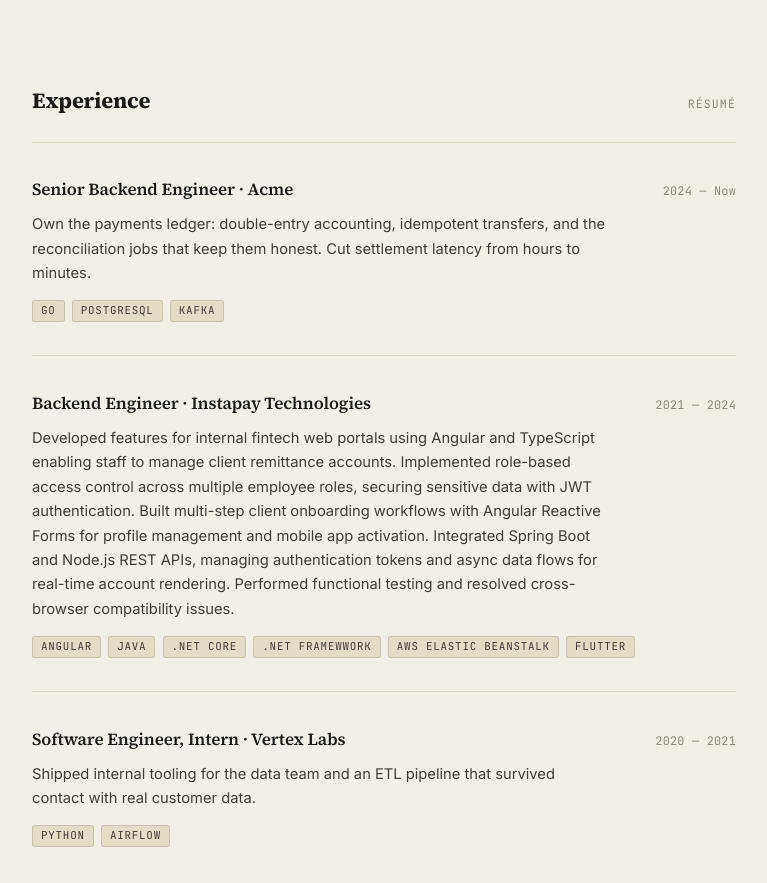
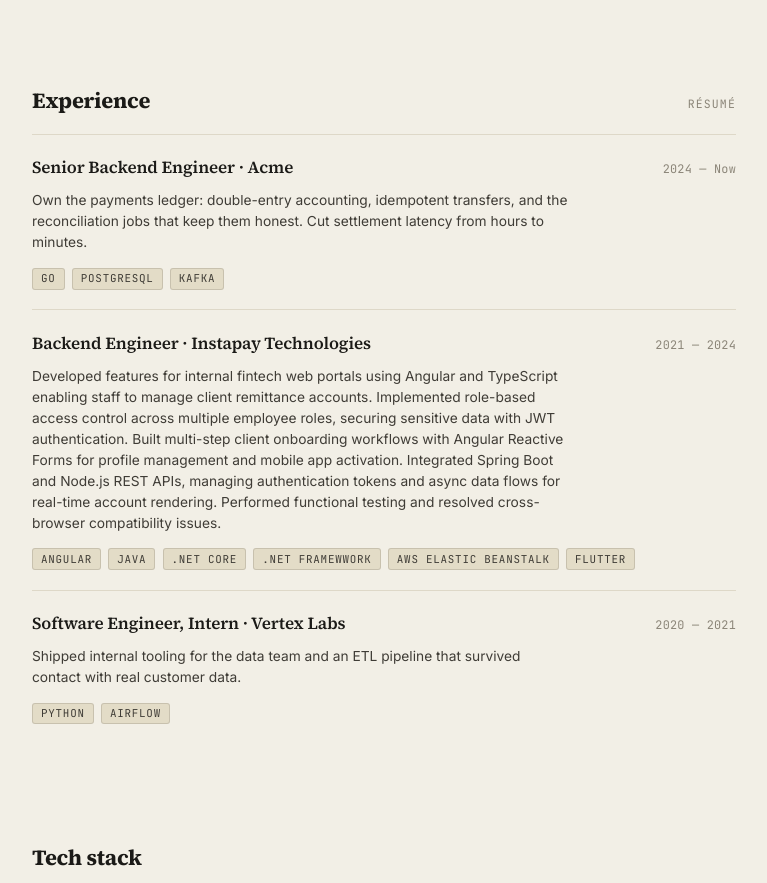
Before and after one commit to Ridzzz0Alam/portfolio04, a plain HTML site: page index.html in a window 1280 px wide. Shown: the part 760-1643 px from the top of the page, without its empty margins (256-1023 px from the left). Drawn offline with Linux system fonts and the light colour scheme; no server answers.

Commit message:
Made changes to the CSS

```diff
--- a/styles.css
+++ b/styles.css
@@ -312,7 +312,7 @@
   align-items: baseline;
   justify-content: space-between;
   gap: 1rem;
-  margin-bottom: 1.4rem;
+  margin-bottom: 0.9rem;
 
   & h2 {
     font-size: 1.36rem;
@@ -343,7 +343,7 @@
 }
 
 .row {
-  padding: 2.1rem 0;
+  padding: 1.22rem 0;
   border-bottom: 1px solid var(--rule);
 }
 
@@ -384,8 +384,8 @@
   max-width: 62ch;
   margin: 0.5rem 0 0;
   color: var(--ink-soft);
-  font-size: 0.92rem;
-  line-height: 1.66;
+  font-size: 0.86rem;
+  line-height: 1.53;
 }
 
 /* Boxed monospace tags. */
```
Also changed, not shown: Screenshot.png (added).
